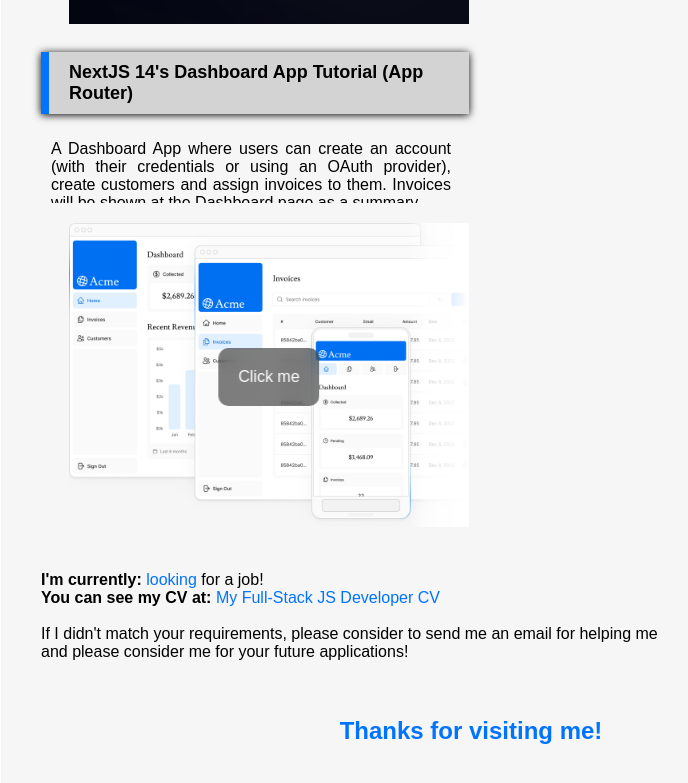
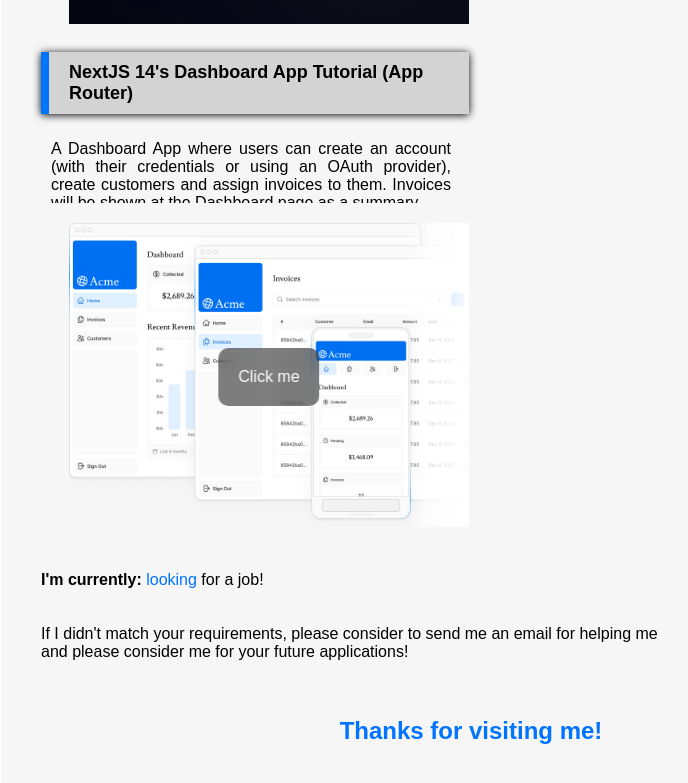
Before and after one commit to josiasbudaydeveloper/josiasbudaydeveloper.github.io, a React (Vite) app: page / in a window 1280 px wide. Shown: the part 2487-3270 px from the top of the page, without its empty margins (339-1027 px from the left). Built offline with nearby package versions, Linux system fonts and the light colour scheme; some icons are missing.

Commit message:
Hiding my CV link

```diff
--- a/src/components/HireMe.tsx
+++ b/src/components/HireMe.tsx
@@ -1,13 +1,14 @@
 export default function HireMe() { return (
   <section id="hire-me" style={{padding: '40px 40px 0 40px'}}>
     <span style={{fontWeight: 'bold'}}>I'm currently:</span> <span className="emphasize">looking</span> for a job! <br />
-    <span style={{fontWeight: 'bold'}}>You can see my CV at:</span>
+    {/* <span style={{fontWeight: 'bold'}}>You can see my CV at:</span>
     <a
       href="https://docs.google.com/document/d/1EGWjHB5KhHXdI9thR4rtA4H-hRUB8J4BwbeNhXSjsO8/edit?usp=sharing"
       target="_blank" className="main-anchor emphasize"
     >
     {" "}My Full-Stack JS Developer CV
-    </a> <br /><br />
+    </a>*/}
+    <br /><br />
     If I didn't match your requirements, please consider to send me an email for helping me <br />
     and please consider me for your future applications!
   </section>
```
